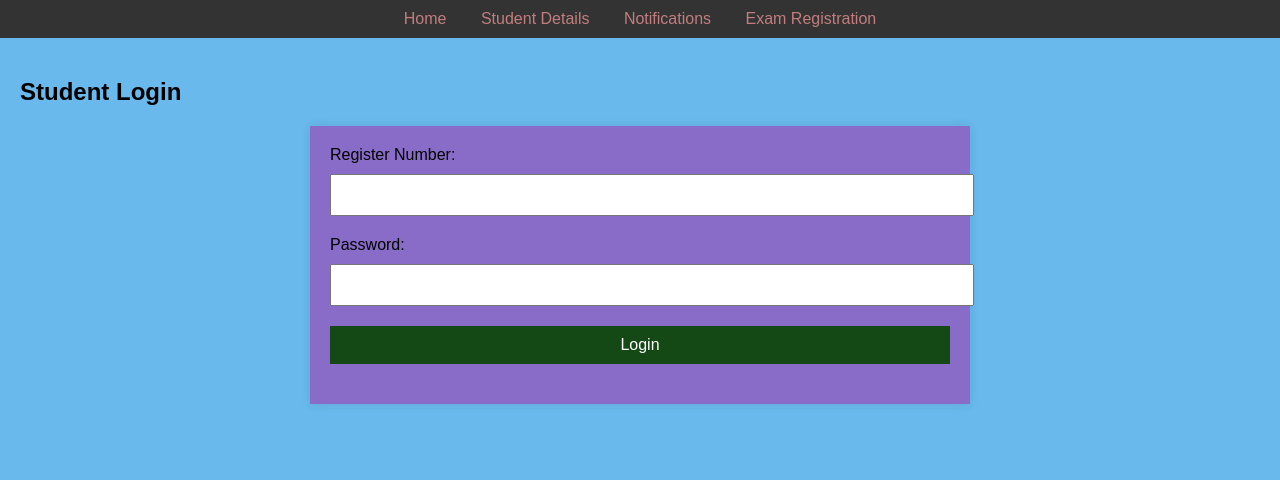
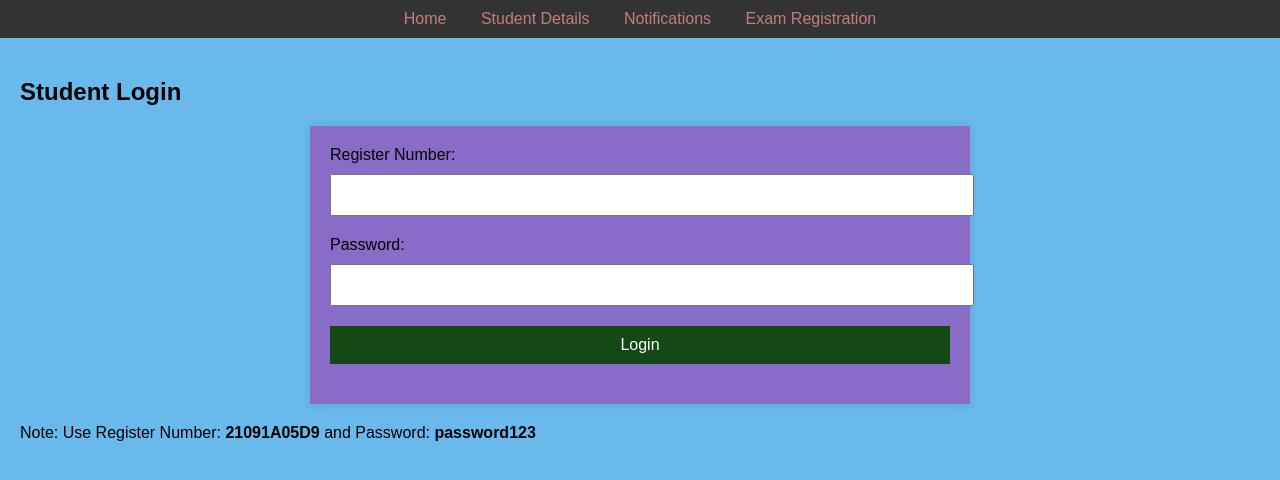
Before and after one commit to ShaziyaKhazi/Hackathon12, a website: page index.html in a window 1280 px wide. Drawn offline with Linux system fonts and the light colour scheme.

Commit message:
Update index.html

```diff
--- a/index.html
+++ b/index.html
@@ -32,6 +32,7 @@
             <input type="password" id="password" required>
             <button type="submit">Login</button>
         </form>
+        <p>Note: Use Register Number: <strong>21091A05D9</strong> and Password: <strong>password123</strong></p>
     </div>
 
     <!-- Branch and Year Selection -->
```
